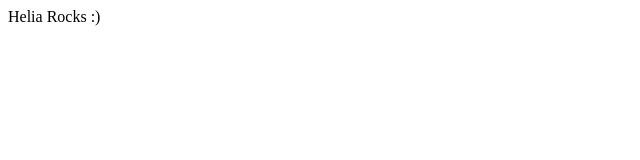
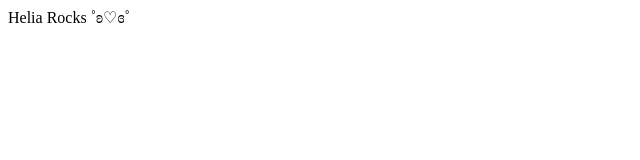
Before and after one commit to akhileshthite/dp-helia-staging, a plain HTML site: page index.html in a window 1280 px wide. Shown: the full height of the page, 0-640 px from the left. Drawn offline with Linux system fonts and the light colour scheme.

Commit message:
Update index.html

```diff
--- a/index.html
+++ b/index.html
@@ -6,6 +6,6 @@
     <title>Helia Rocks!!!!?/\</title>
   </head>
   <body>
-    Helia Rocks :)
+    Helia Rocks ˚ʚ♡ɞ˚
   </body>
 </html>
```
